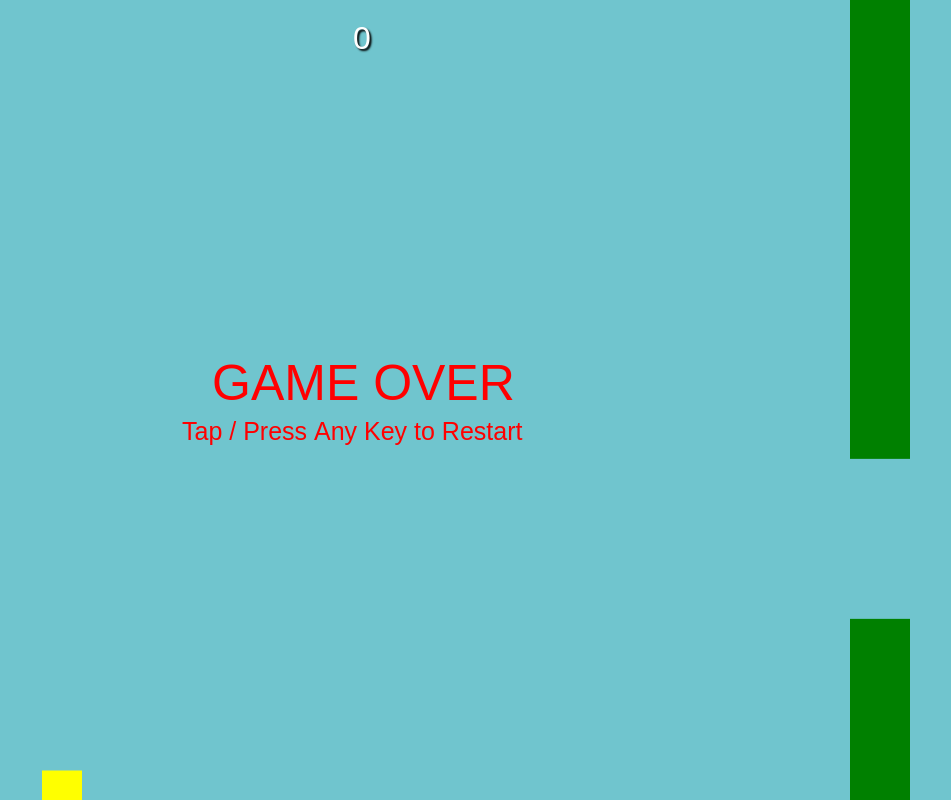
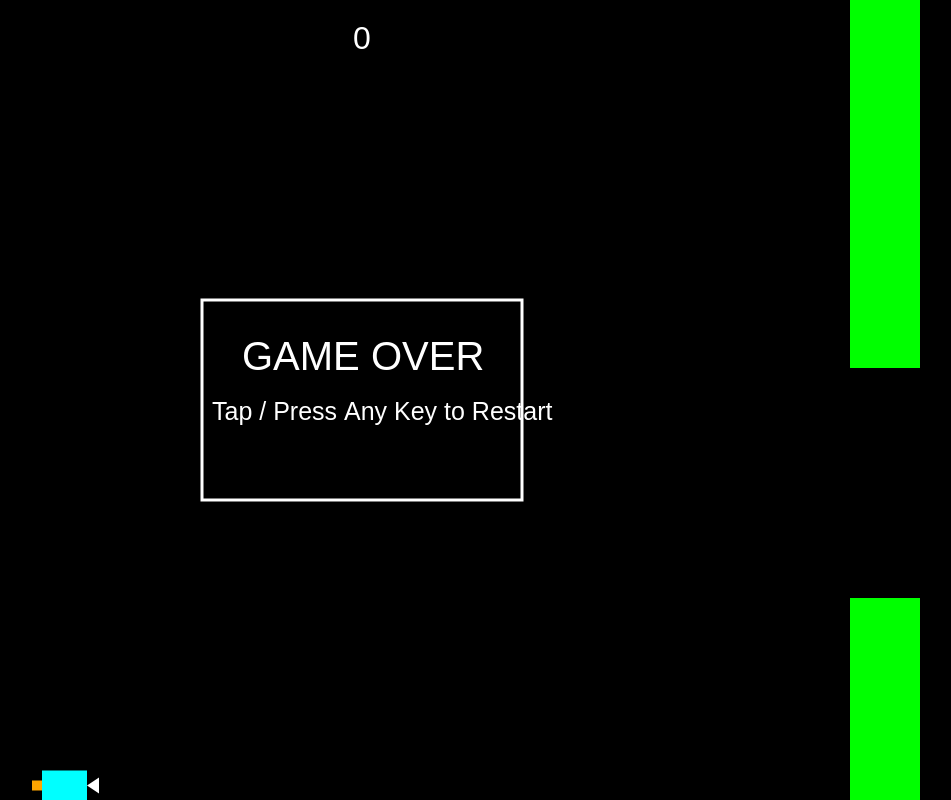
Before and after one commit to justanignite/minecraftweb, a plain HTML site: page index.html in a window 1280 px wide. Shown: the whole page, without its empty margins (278-1229 px from the left). Drawn offline with Linux system fonts and the light colour scheme.

Commit message:
Version 1.1

```diff
--- a/index.html
+++ b/index.html
@@ -3,11 +3,11 @@
 <head>
   <meta charset="UTF-8" />
   <meta name="viewport" content="width=device-width, initial-scale=1.0" />
-  <title>Flappy Bird</title>
+  <title>Space Flappy</title>
   <style>
     body {
       margin: 0;
-      background: #70c5ce;
+      background: black;
       overflow: hidden;
       touch-action: none;
     }
@@ -15,7 +15,7 @@
     canvas {
       display: block;
       margin: 0 auto;
-      background: #70c5ce;
+      background: black;
     }
 
     #score {
@@ -42,12 +42,12 @@
   canvas.width = window.innerWidth;
   canvas.height = window.innerHeight;
 
-  // Bird
-  const bird = {
+  // Bird (now spaceship)
+  const ship = {
     x: canvas.width / 4,
     y: canvas.height / 2,
-    width: 40,
-    height: 40,
+    width: 45,
+    height: 30,
     gravity: 0.5,
     lift: -10,
     velocity: 0
@@ -59,20 +59,22 @@
 
   function flap() {
     if (gameOver) location.reload();
-    bird.velocity = bird.lift;
+    ship.velocity = ship.lift;
   }
 
   document.addEventListener("keydown", flap);
   document.addEventListener("touchstart", flap);
 
   function addPipe() {
-    const gap = 160;
-    const top = Math.random() * (canvas.height - gap - 100) + 50;
+    const gap = 230; // bigger gap (easier)
+    const top = Math.random() * (canvas.height - gap - 150) + 50;
+
     pipes.push({
       x: canvas.width,
-      width: 60,
+      width: 70,
       top: top,
-      bottom: top + gap
+      bottom: top + gap,
+      scored: false
     });
   }
 
@@ -82,59 +84,102 @@
   function update() {
     if (gameOver) return;
 
-    bird.velocity += bird.gravity;
-    bird.y += bird.velocity;
+    ship.velocity += ship.gravity;
+    ship.y += ship.velocity;
 
-    // ground / ceiling
-    if (bird.y + bird.height > canvas.height || bird.y < 0) {
+    // ceiling / floor
+    if (ship.y + ship.height > canvas.height || ship.y < 0) {
       gameOver = true;
     }
 
-    // move pipes
     pipes.forEach(pipe => {
       pipe.x -= 4;
 
       // collision
       if (
-        bird.x < pipe.x + pipe.width &&
-        bird.x + bird.width > pipe.x &&
-        (bird.y < pipe.top || bird.y + bird.height > pipe.bottom)
+        ship.x < pipe.x + pipe.width &&
+        ship.x + ship.width > pipe.x &&
+        (ship.y < pipe.top || ship.y + ship.height > pipe.bottom)
       ) {
         gameOver = true;
       }
 
       // score
-      if (pipe.x + pipe.width < bird.x && !pipe.scored) {
+      if (pipe.x + pipe.width < ship.x && !pipe.scored) {
         score++;
         document.getElementById("score").textContent = score;
         pipe.scored = true;
       }
     });
 
-    // remove off-screen pipes
     pipes = pipes.filter(pipe => pipe.x + pipe.width > 0);
+  }
+
+  function drawShip() {
+    ctx.fillStyle = "cyan";
+
+    // main body
+    ctx.fillRect(ship.x, ship.y, ship.width, ship.height);
+
+    // nose
+    ctx.fillStyle = "white";
+    ctx.beginPath();
+    ctx.moveTo(ship.x + ship.width, ship.y + ship.height / 2);
+    ctx.lineTo(ship.x + ship.width + 12, ship.y + ship.height / 2 - 8);
+    ctx.lineTo(ship.x + ship.width + 12, ship.y + ship.height / 2 + 8);
+    ctx.closePath();
+    ctx.fill();
+
+    // engine glow
+    ctx.fillStyle = "orange";
+    ctx.fillRect(ship.x - 10, ship.y + ship.height / 2 - 5, 10, 10);
+  }
+
+  function drawPipe(pipe) {
+    ctx.fillStyle = "lime";
+
+    // top pipe rectangle
+    ctx.fillRect(pipe.x, 0, pipe.width, pipe.top);
+
+    // bottom pipe rectangle
+    ctx.fillRect(pipe.x, pipe.bottom, pipe.width, canvas.height - pipe.bottom);
+
+    // top rounded end
+    ctx.beginPath();
+    ctx.arc(pipe.x + pipe.width / 2, pipe.top, pipe.width / 2, 0, Math.PI, true);
+    ctx.fill();
+
+    // bottom rounded end
+    ctx.beginPath();
+    ctx.arc(pipe.x + pipe.width / 2, pipe.bottom, pipe.width / 2, 0, Math.PI, false);
+    ctx.fill();
+  }
+
+  function drawGameOver() {
+    ctx.fillStyle = "rgba(0, 0, 0, 0.7)";
+    ctx.fillRect(canvas.width / 2 - 160, canvas.height / 2 - 100, 320, 200);
+
+    ctx.strokeStyle = "white";
+    ctx.lineWidth = 3;
+    ctx.strokeRect(canvas.width / 2 - 160, canvas.height / 2 - 100, 320, 200);
+
+    ctx.fillStyle = "white";
+    ctx.font = "40px Arial";
+    ctx.fillText("GAME OVER", canvas.width / 2 - 120, canvas.height / 2 - 30);
+
+    ctx.font = "25px Arial";
+    ctx.fillText("Tap / Press Any Key to Restart", canvas.width / 2 - 150, canvas.height / 2 + 20);
   }
 
   function draw() {
     ctx.clearRect(0, 0, canvas.width, canvas.height);
 
-    // bird
-    ctx.fillStyle = "yellow";
-    ctx.fillRect(bird.x, bird.y, bird.width, bird.height);
+    drawShip();
 
-    // pipes
-    ctx.fillStyle = "green";
-    pipes.forEach(pipe => {
-      ctx.fillRect(pipe.x, 0, pipe.width, pipe.top);
-      ctx.fillRect(pipe.x, pipe.bottom, pipe.width, canvas.height - pipe.bottom);
-    });
+    pipes.forEach(pipe => drawPipe(pipe));
 
     if (gameOver) {
-      ctx.fillStyle = "red";
-      ctx.font = "50px Arial";
-      ctx.fillText("GAME OVER", canvas.width / 2 - 150, canvas.height / 2);
-      ctx.font = "25px Arial";
-      ctx.fillText("Tap / Press Any Key to Restart", canvas.width / 2 - 180, canvas.height / 2 + 40);
+      drawGameOver();
     }
   }
 
@@ -146,5 +191,6 @@
 
   loop();
 </script>
+
 </body>
 </html>
```
